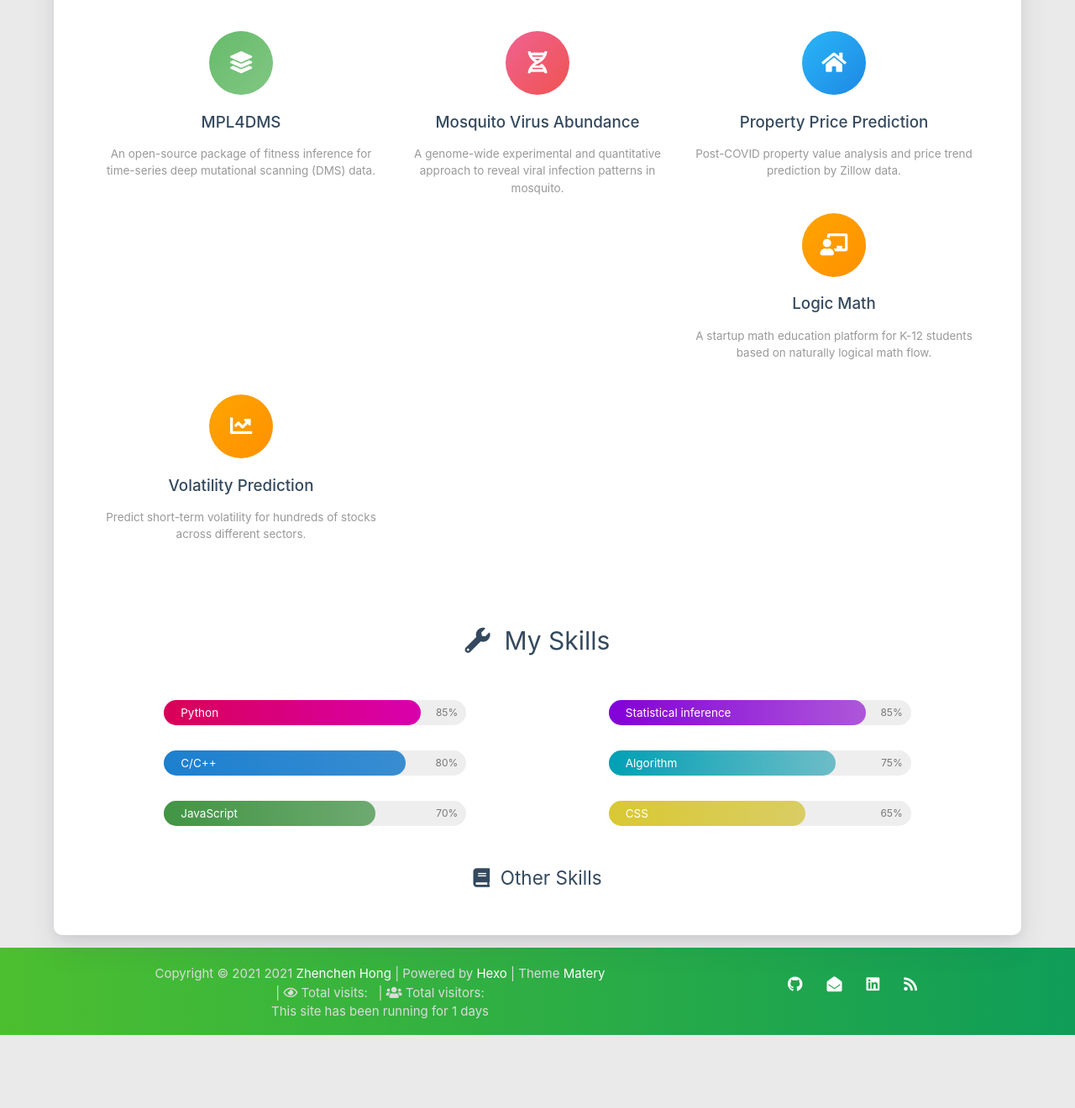
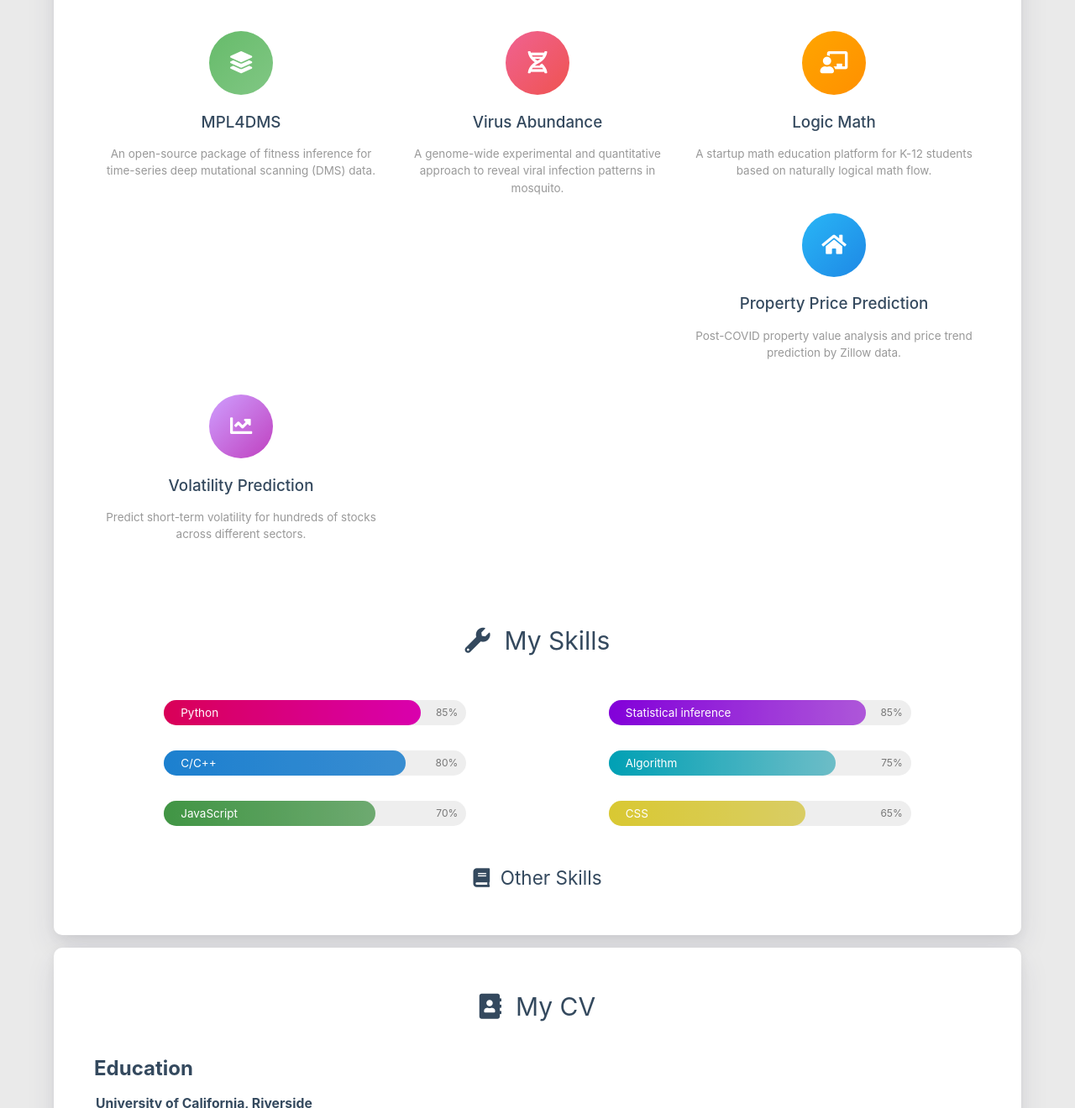
Before and after one commit to ZhenchenHong/ZhenchenHong.github.io, a plain HTML site: page about/index.html in a window 1280 px wide. Shown: the part 1480-2800 px from the top of the page at 84% size. Before the commit the page ends 2713 px from the top, so only its background shows below. Drawn offline with nearby package versions, Linux system fonts and the light colour scheme; some packages are replaced by stand-ins of ours; no server answers; a script that the page names is missing.

Commit message:
Site updated: 2021-08-02 14:51:01

```diff
--- a/about/index.html
+++ b/about/index.html
@@ -666,9 +666,22 @@
                     <i class="fas fa-dna"></i>
                 </a>
                 <div class="info-title">
-                    <a href="/null" target="_blank">Mosquito Virus Abundance</a>
+                    <a href="/null" target="_blank">Virus Abundance</a>
                 </div>
                 <div class="info-desc">A genome-wide experimental and quantitative approach to reveal viral infection patterns in mosquito.</div>
+            </div>
+        </div>
+
+        <div class="col s12 m6 l4" data-aos="fade-up">
+            <div class="info center-align">
+                <a href="" class="icon"
+                   style="background: linear-gradient(to bottom right, #ffa500 0%, #ff9000 100%)" target="_blank">
+                    <i class="fas fa-chalkboard-teacher"></i>
+                </a>
+                <div class="info-title">
+                    <a href="/null" target="_blank">Logic Math</a>
+                </div>
+                <div class="info-desc">A startup math education platform for K-12 students based on naturally logical math flow.</div>
             </div>
         </div>
 
@@ -688,20 +701,7 @@
         <div class="col s12 m6 l4" data-aos="fade-up">
             <div class="info center-align">
                 <a href="" class="icon"
-                   style="background: linear-gradient(to bottom right, #ffa500 0%, #ff9000 100%)" target="_blank">
-                    <i class="fas fa-chalkboard-teacher"></i>
-                </a>
-                <div class="info-title">
-                    <a href="/null" target="_blank">Logic Math</a>
-                </div>
-                <div class="info-desc">A startup math education platform for K-12 students based on naturally logical math flow.</div>
-            </div>
-        </div>
-
-        <div class="col s12 m6 l4" data-aos="fade-up">
-            <div class="info center-align">
-                <a href="" class="icon"
-                   style="background: linear-gradient(to bottom right, #ffa500 0%, #ff9000 100%)" target="_blank">
+                   style="background: linear-gradient(to bottom right, #CF9FFF 0%, #BF40BF 100%)" target="_blank">
                     <i class="fas fa-chart-line"></i>
                 </a>
                 <div class="info-title">
@@ -816,6 +816,22 @@
 
             </div>
         </div>
+
+        <div class="card">
+            <div class="card-content">
+                <div class="card-content article-card-content">
+                    <div class="title center-align" data-aos="zoom-in-up">
+                        <i class="fa fa-address-book"></i>&nbsp;&nbsp;My CV
+                    </div>
+                    <div id="articleContent" data-aos="fade-up">
+                        <h3 id="Education"><a href="#Education" class="headerlink" title="Education"></a>Education</h3><p><b>University of California, Riverside</b><br>Ph.D. candidate in Physics<br>2017/09 - Present</p>
+<p><b>University of Science and Technology of China</b><br>B.S. in Applied Physics<br>2013/09 - 2017/06</p>
+<h3 id="Experience"><a href="#Experience" class="headerlink" title="Experience"></a>Experience</h3><h3 id="Honors-amp-Awards"><a href="#Honors-amp-Awards" class="headerlink" title="Honors &amp; Awards"></a>Honors &amp; Awards</h3><h3 id="Certifications"><a href="#Certifications" class="headerlink" title="Certifications"></a>Certifications</h3>
+                    </div>
+                </div>
+            </div>
+        </div>
+
     </div>
 </main>
 
```
